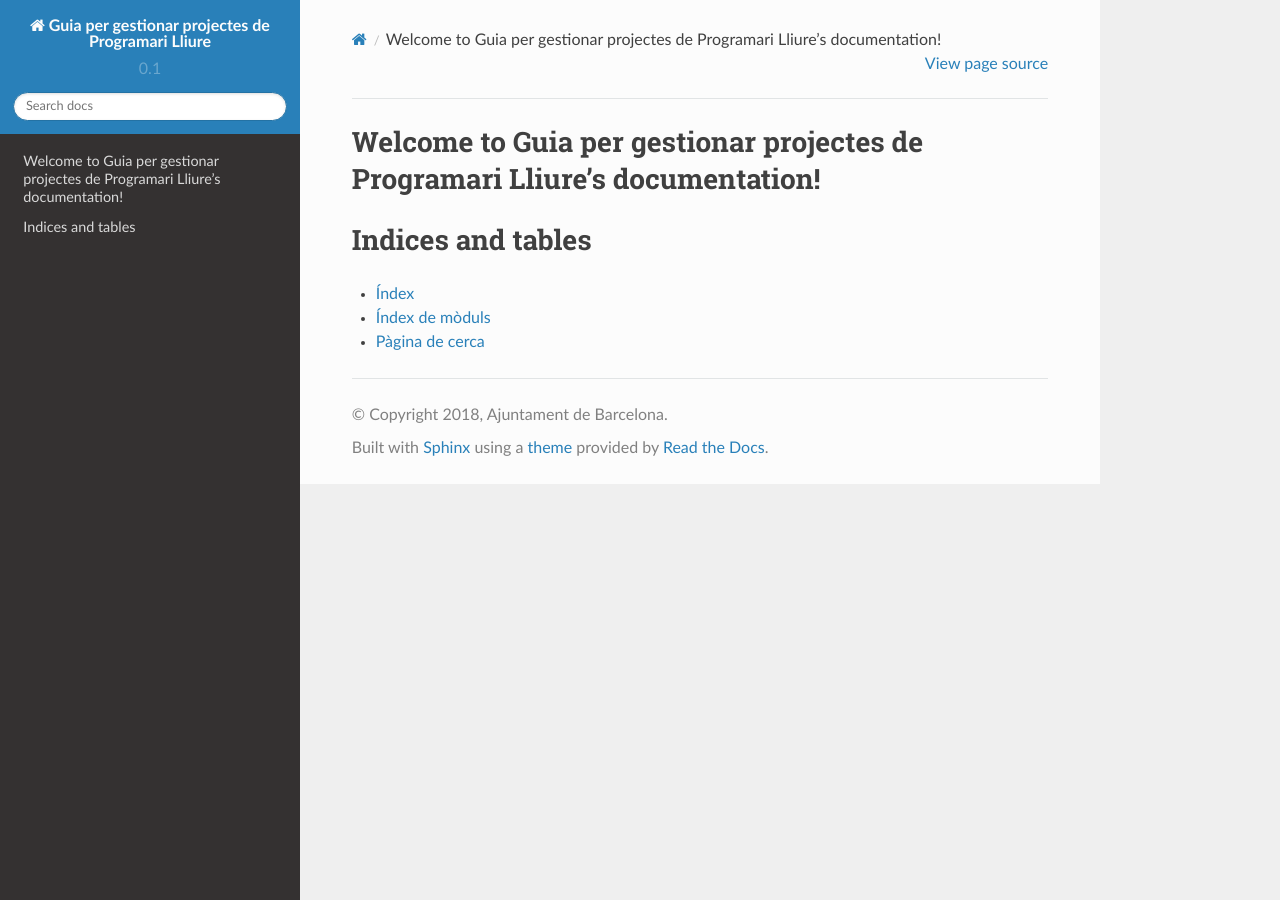
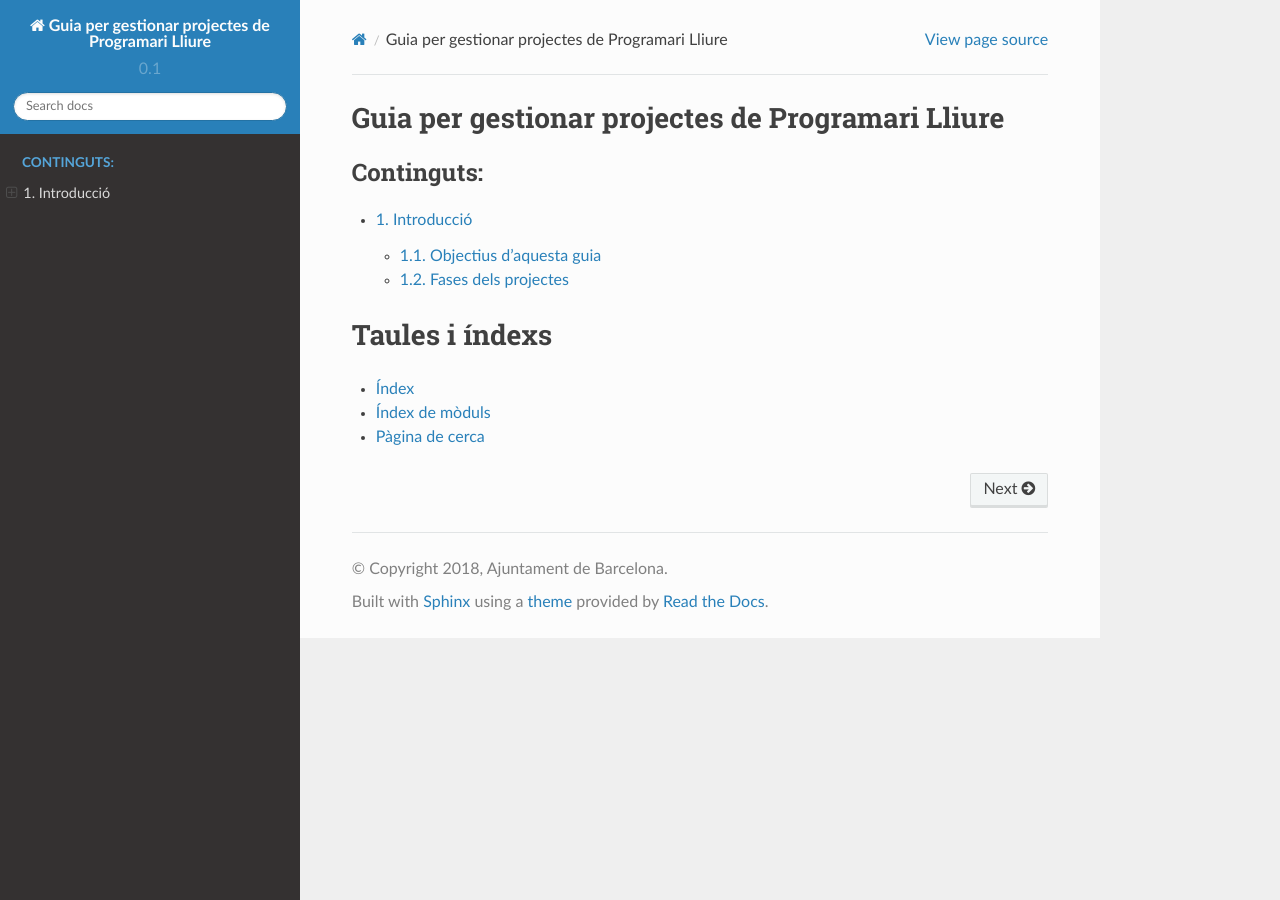
Before and after one commit to AjuntamentdeBarcelona/foss-guide-bcn-ca, a Sphinx documentation site: the page built from source/index.rst, in a window 1280 px wide. Built offline with Sphinx 7.4.7 and the Read the Docs theme 2.0.0, drawn with Linux system fonts in a browser that asks for light colours; some of the changed lines change nothing that is shown.

Commit message:
Afegir secció: Introducció

```diff
--- /dev/null
+++ b/source/Introduccio.rst
@@ -0,0 +1,55 @@
+***********
+Introducció
+***********
+
+L'Ajuntament de Barcelona disposa d'una política d'ús i desenvolupament de
+programari lliure i de codi obert establerta en la `Mesura de govern per a la
+digitalització oberta: Programari lliure i desenvolupament àgil de serveis a
+l'administració pública
+<http://ajuntament.barcelona.cat/digital/ca/documentacio>`_, d'octubre de 2017.
+
+Els principis i directrius que guien aquesta política s'exposen als documents
+següents, annexos a la mesura:
+
+- `Codi de pràctiques tecnològiques`_
+- `Guia sobre sobirania tecnològica`_
+
+El present document complementa i concreta aquests principis i directrius
+mitjançant un conjunt de regles i recomanacions que han de guiar al personal de
+l'IMI en la correcta gestió de projectes basats en programari lliure.
+
+.. _Codi de pràctiques tecnològiques: http://ajuntament.barcelona.cat/digital/sites/default/files/guia_adt_2_codi_de_practiques_tecnologiques_cat_2017_af.pdf
+.. _Guia sobre sobirania tecnològica: http://ajuntament.barcelona.cat/digital/sites/default/files/guia_adt_4_guia_sobre_sobirania_tecnologica_cat_2017_af_2.pdf
+
+
+Objectius d'aquesta guia
+========================
+
+L'objectiu d'aquesta guia és doble:
+
+#. Facilitar al personal de l'IMI un ús efectiu de tecnologies basades en
+   programari lliure i de codi obert, de manera que se n'aprofitin al màxim els
+   avantatges i es minimitzin els potencials riscos.
+#. Preservar la reputació de l'Ajuntament de Barcelona com a institució que
+   col·labora en projectes de programari lliure de manera transparent, confiable
+   i tenint en compte les millors pràctiques del sector.
+
+
+Fases dels projectes
+====================
+
+En la organització de la guia s'ha considerat que els projectes poden passar per
+les següents fases:
+
+- **Concepció (I)**. Fase en la que es descobreix una nova necessitat o sorgeix
+  la idea del projecte. Normalment inclou l'elaboració d'un avantprojecte i
+  pot incloure d'altres estudis previs.
+- **Contractació (C)**. Redacció dels plecs per a l'adquisició de serveis de
+  desenvolupament.
+- **Desenvolupament (D)**. Establiment de la infraestructura necessària per a la
+  construcció dels components de software necessaris i tasques d'acompanyament
+  durant tot el procés de desenvolupament.
+- **Pas a producció (P)**. Desplegament del servei, incloent la possible
+  migració de dades i processos des d'un o més sistemes previs.
+- **Explotació (E)**: Fase que s'estén durant tota la vida útil del sistema en
+  producció, incloent les tasques d'operació i manteniment.
--- a/source/index.rst
+++ b/source/index.rst
@@ -3,17 +3,19 @@
    You can adapt this file completely to your liking, but it should at least
    contain the root `toctree` directive.
 
-Welcome to Guia per gestionar projectes de Programari Lliure's documentation!
-=============================================================================
+Guia per gestionar projectes de Programari Lliure
+=================================================
 
 .. toctree::
+   :numbered:
    :maxdepth: 2
-   :caption: Contents:
+   :caption: Continguts:
+
+   Introduccio
 
 
-
-Indices and tables
-==================
+Taules i índexs
+===============
 
 * :ref:`genindex`
 * :ref:`modindex`
```
